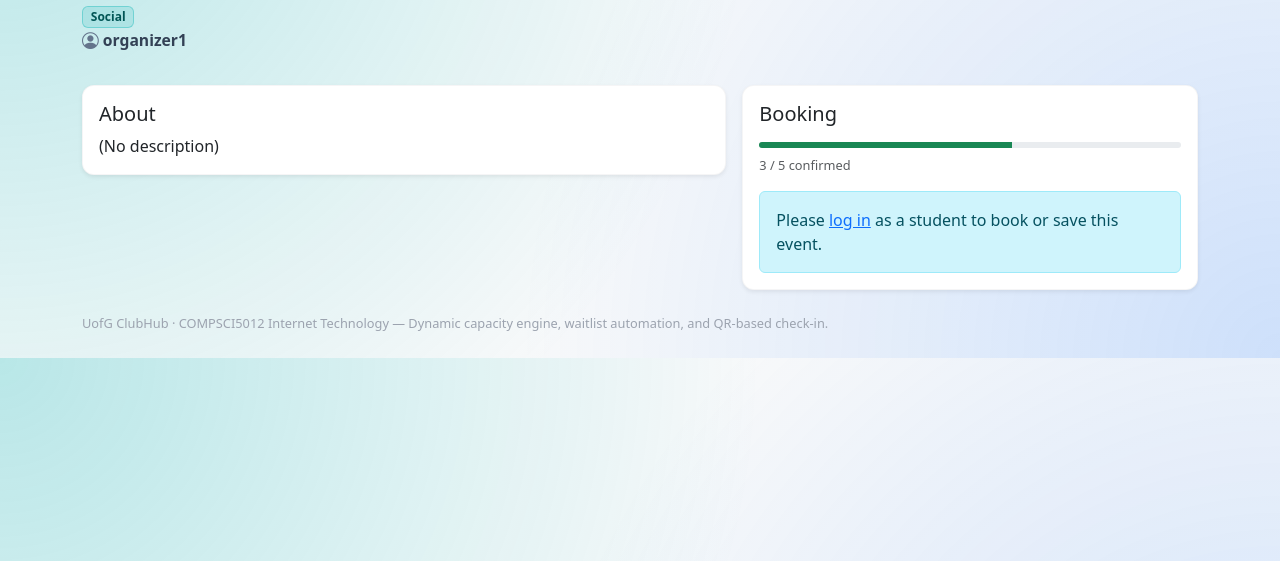
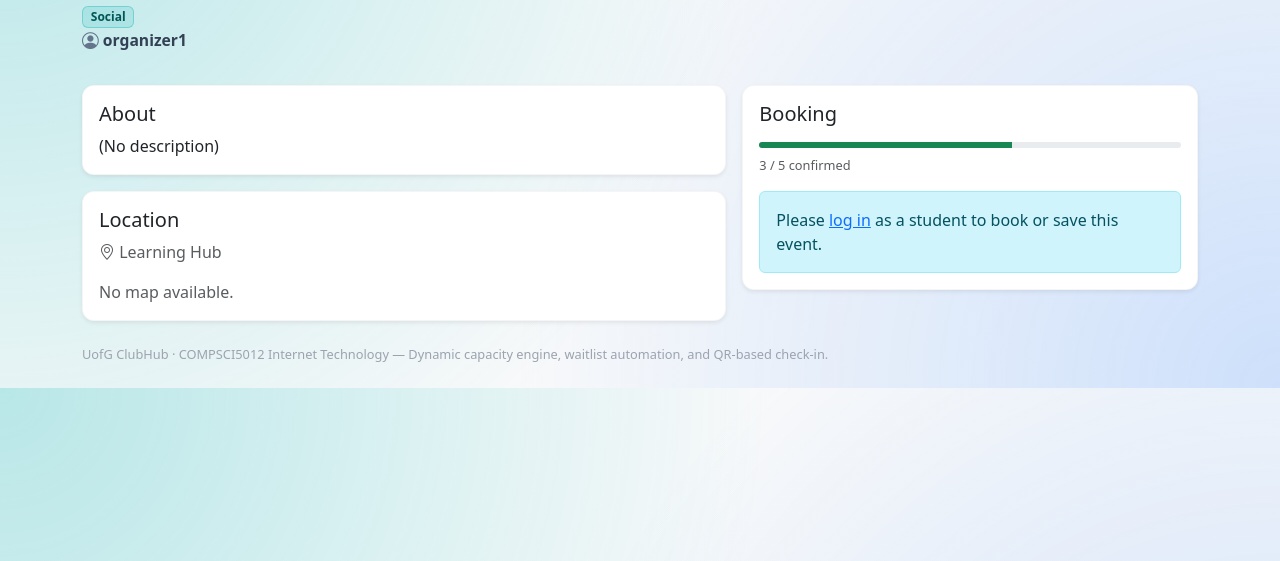
Before and after one commit to 7kachichika/ClubHub, a Django app: page /events/2/ in a window 1280 px wide. Shown: the part 169-730 px from the top of the page. Run offline with Django 4.2, Linux system fonts and the light colour scheme; data comes from the database, SQL or seed files in the repository; both versions use the stored data as it was after the commit.

Commit message:
fix: unify Google Maps integration using maps.js and async callback initialization

```diff
--- /dev/null
+++ b/static/clubhub/maps.js
@@ -0,0 +1,124 @@
+window.initAllMaps = function () {
+  // ===== event detail map =====
+  const detailMapEl = document.getElementById("event-detail-map");
+
+  if (detailMapEl && window.google && google.maps) {
+    const lat = parseFloat(detailMapEl.dataset.lat);
+    const lng = parseFloat(detailMapEl.dataset.lng);
+
+    if (!isNaN(lat) && !isNaN(lng)) {
+      const map = new google.maps.Map(detailMapEl, {
+        center: { lat: lat, lng: lng },
+        zoom: 14,
+        mapTypeControl: false,
+        streetViewControl: false,
+        fullscreenControl: false,
+      });
+
+      new google.maps.Marker({
+        position: { lat: lat, lng: lng },
+        map: map,
+      });
+    }
+  }
+
+  // ===== event form map =====
+  const formMapEl = document.getElementById("event-map");
+
+  if (formMapEl && window.google && google.maps) {
+    const latInput = document.getElementById("id_latitude");
+    const lngInput = document.getElementById("id_longitude");
+    const locationInput = document.getElementById("id_location_name");
+    const coordsText = document.getElementById("selected-coords");
+    const useMyLocationBtn = document.getElementById("use-my-location");
+
+    if (!latInput || !lngInput || !coordsText) {
+      return;
+    }
+
+    const defaultCenter = { lat: 55.8721, lng: -4.2890 };
+
+    const existingLat = parseFloat(latInput.value);
+    const existingLng = parseFloat(lngInput.value);
+
+    const startPosition = (!isNaN(existingLat) && !isNaN(existingLng))
+      ? { lat: existingLat, lng: existingLng }
+      : defaultCenter;
+
+    const map = new google.maps.Map(formMapEl, {
+      center: startPosition,
+      zoom: 15,
+      streetViewControl: false,
+      mapTypeControl: false,
+      fullscreenControl: false,
+    });
+
+    const marker = new google.maps.Marker({
+      position: startPosition,
+      map: map,
+      draggable: true,
+      title: "Event location",
+    });
+
+    if (isNaN(existingLat) || isNaN(existingLng)) {
+      marker.setMap(null);
+      coordsText.textContent = "No coordinates selected yet.";
+    } else {
+      coordsText.textContent = `Selected: ${existingLat.toFixed(6)}, ${existingLng.toFixed(6)}`;
+    }
+
+    function updatePosition(lat, lng) {
+      latInput.value = lat.toFixed(6);
+      lngInput.value = lng.toFixed(6);
+      coordsText.textContent = `Selected: ${lat.toFixed(6)}, ${lng.toFixed(6)}`;
+
+      if (!marker.getMap()) {
+        marker.setMap(map);
+      }
+
+      marker.setPosition({ lat: lat, lng: lng });
+      map.panTo({ lat: lat, lng: lng });
+    }
+
+    map.addListener("click", function (e) {
+      if (!e.latLng) return;
+      updatePosition(e.latLng.lat(), e.latLng.lng());
+    });
+
+    marker.addListener("dragend", function (e) {
+      if (!e.latLng) return;
+      updatePosition(e.latLng.lat(), e.latLng.lng());
+    });
+
+    if (useMyLocationBtn) {
+      useMyLocationBtn.addEventListener("click", function () {
+        if (!navigator.geolocation) {
+          coordsText.textContent = "Geolocation is not supported in this browser.";
+          return;
+        }
+
+        coordsText.textContent = "Getting your current location...";
+
+        navigator.geolocation.getCurrentPosition(
+          function (position) {
+            const lat = position.coords.latitude;
+            const lng = position.coords.longitude;
+            updatePosition(lat, lng);
+
+            if (locationInput && !locationInput.value.trim()) {
+              locationInput.value = "Current selected location";
+            }
+          },
+          function () {
+            coordsText.textContent = "Could not get your current location. You can still place the marker manually.";
+          },
+          {
+            enableHighAccuracy: true,
+            timeout: 10000,
+            maximumAge: 0,
+          }
+        );
+      });
+    }
+  }
+};
--- a/templates/base.html
+++ b/templates/base.html
@@ -91,5 +91,8 @@
 
     <script src="https://cdn.jsdelivr.net/npm/bootstrap@5.3.3/dist/js/bootstrap.bundle.min.js"></script>
     {% block scripts %}{% endblock %}
+
+    <script src="{% static 'clubhub/maps.js' %}"></script>
+
   </body>
 </html>
--- a/templates/events/event_detail.html
+++ b/templates/events/event_detail.html
@@ -60,6 +60,39 @@
       <div class="card-body">
         <h2 class="h5">About</h2>
         <p class="mb-0">{{ event.description|default:"(No description)"|linebreaksbr }}</p>
+      </div>
+    </div>
+
+    <div class="card shadow-sm card-hover mt-3">
+  <div class="card-body">
+    <h2 class="h5">Location</h2>
+
+    {% if event.location_name %}
+      <p class="text-muted mb-3">
+        <i class="bi bi-geo-alt"></i>
+        {{ event.location_name }}
+      </p>
+    {% endif %}
+
+    {% if event.latitude and event.longitude %}
+
+      <div id="event-detail-map"
+        data-lat="{{ event.latitude }}"
+        data-lng="{{ event.longitude }}"
+        style="width: 100%; height: 280px; border-radius: 0.5rem;">
+      </div>
+
+      <div class="mt-3">
+        <a
+          href="https://www.google.com/maps?q={{ event.latitude }},{{ event.longitude }}"
+          target="_blank"
+          class="btn btn-outline-primary btn-sm">
+          Open in Google Maps
+        </a>
+      </div>
+    {% else %}
+      <p class="text-muted mb-0">No map available.</p>
+    {% endif %}
   </div>
     </div>
   </div>
@@ -129,4 +162,10 @@
   </div>
   </div>
 
+  {% block scripts %}
+    {% if GOOGLE_MAPS_API_KEY and event.latitude and event.longitude %}
+      <script src="https://maps.googleapis.com/maps/api/js?key={{ GOOGLE_MAPS_API_KEY }}&callback=initAllMaps" async defer></script>
+    {% endif %}
   {% endblock %}
+
+{% endblock %}
```
Also changed, not shown: templates/events/event_form.html (+1 -100 lines), db.sqlite3 (added), 1 other file. Lines whose indentation alone changed are shown as unchanged.
